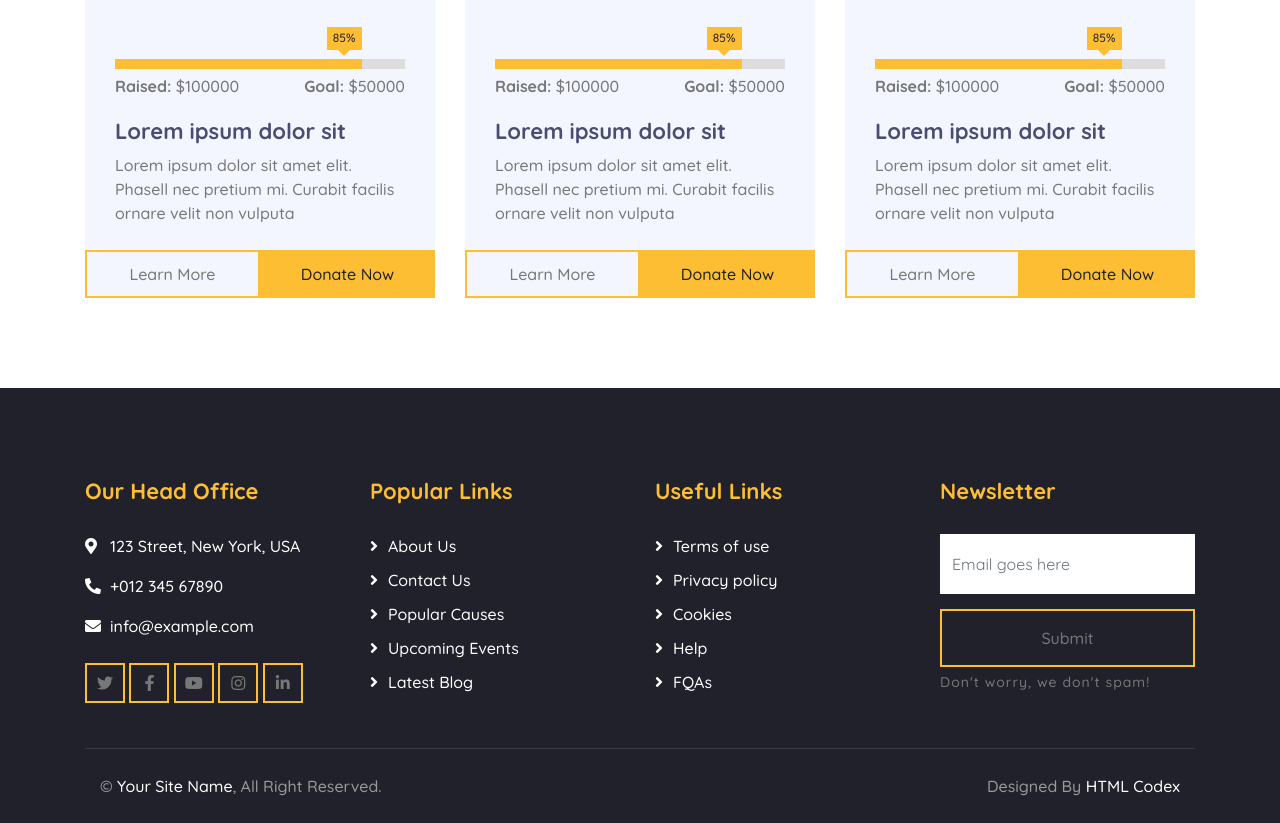
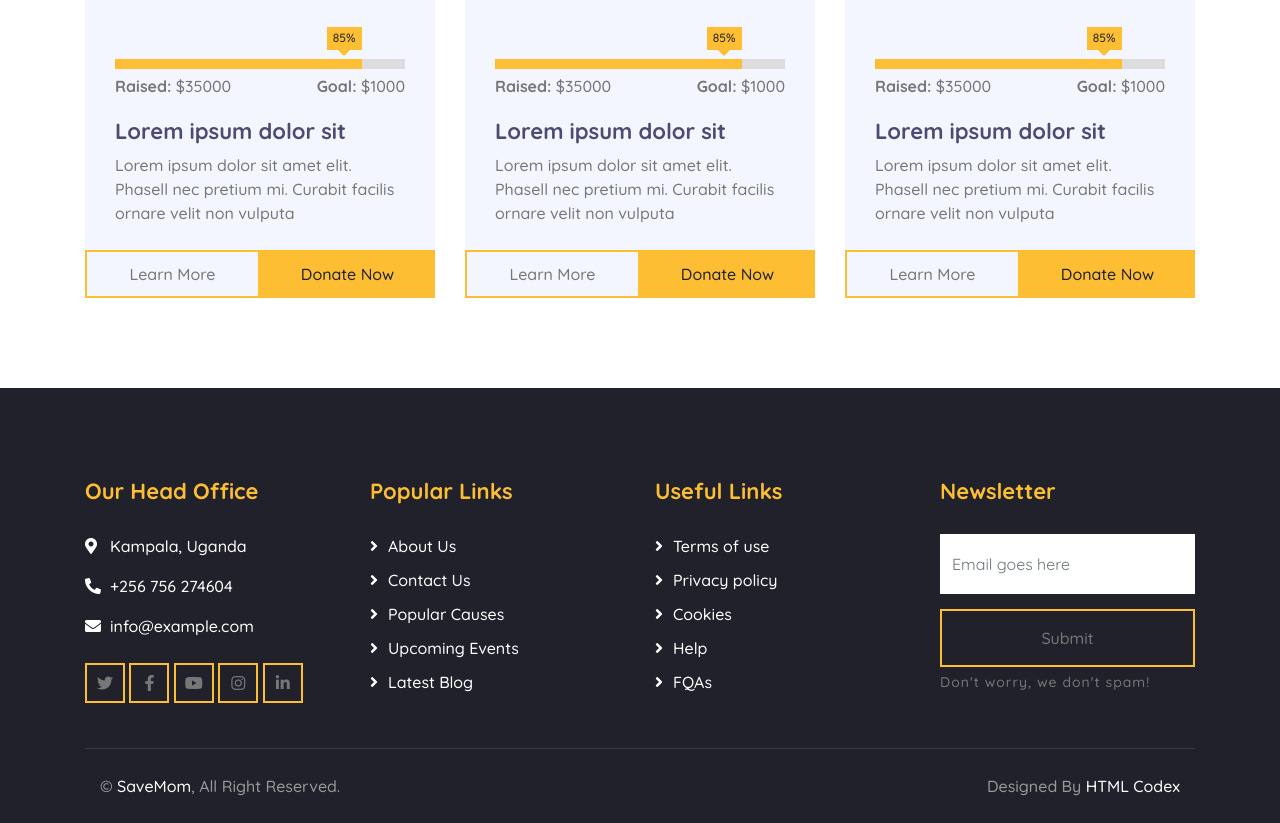
Before and after one commit to Bahati308/saveMom, a plain HTML site: page causes.html in a window 1280 px wide. Shown: the part 1534-2357 px from the top of the page. Drawn offline with nearby package versions, Linux system fonts and the light colour scheme.

Commit message:
made modifications

```diff
--- a/causes.html
+++ b/causes.html
@@ -205,8 +205,8 @@
                                 </div>
                             </div>
                             <div class="progress-text">
-                                <p><strong>Raised:</strong> $100000</p>
-                                <p><strong>Goal:</strong> $50000</p>
+                                <p><strong>Raised:</strong> $35000</p>
+                                <p><strong>Goal:</strong> $1000</p>
                             </div>
                         </div>
                         <div class="causes-text">
@@ -229,8 +229,8 @@
                                 </div>
                             </div>
                             <div class="progress-text">
-                                <p><strong>Raised:</strong> $100000</p>
-                                <p><strong>Goal:</strong> $50000</p>
+                                <p><strong>Raised:</strong> $35000</p>
+                                <p><strong>Goal:</strong> $1000</p>
                             </div>
                         </div>
                         <div class="causes-text">
@@ -253,8 +253,8 @@
                                 </div>
                             </div>
                             <div class="progress-text">
-                                <p><strong>Raised:</strong> $100000</p>
-                                <p><strong>Goal:</strong> $50000</p>
+                                <p><strong>Raised:</strong> $35000</p>
+                                <p><strong>Goal:</strong> $1000</p>
                             </div>
                         </div>
                         <div class="causes-text">
@@ -277,8 +277,8 @@
                                 </div>
                             </div>
                             <div class="progress-text">
-                                <p><strong>Raised:</strong> $100000</p>
-                                <p><strong>Goal:</strong> $50000</p>
+                                <p><strong>Raised:</strong> $35000</p>
+                                <p><strong>Goal:</strong> $1000</p>
                             </div>
                         </div>
                         <div class="causes-text">
@@ -303,8 +303,8 @@
                     <div class="col-lg-3 col-md-6">
                         <div class="footer-contact">
                             <h2>Our Head Office</h2>
-                            <p><i class="fa fa-map-marker-alt"></i>123 Street, New York, USA</p>
-                            <p><i class="fa fa-phone-alt"></i>+012 345 67890</p>
+                            <p><i class="fa fa-map-marker-alt"></i>Kampala, Uganda</p>
+                            <p><i class="fa fa-phone-alt"></i>+256 756 274604</p>
                             <p><i class="fa fa-envelope"></i>info@example.com</p>
                             <div class="footer-social">
                                 <a class="btn btn-custom" href=""><i class="fab fa-twitter"></i></a>
@@ -350,7 +350,7 @@
             <div class="container copyright">
                 <div class="row">
                     <div class="col-md-6">
-                        <p>&copy; <a href="#">Your Site Name</a>, All Right Reserved.</p>
+                        <p>&copy; <a href="#">SaveMom</a>, All Right Reserved.</p>
                     </div>
                     <div class="col-md-6">
                         <p>Designed By <a href="https://htmlcodex.com">HTML Codex</a></p>
```
Also changed, not shown: index.html (+8 -8 lines).
